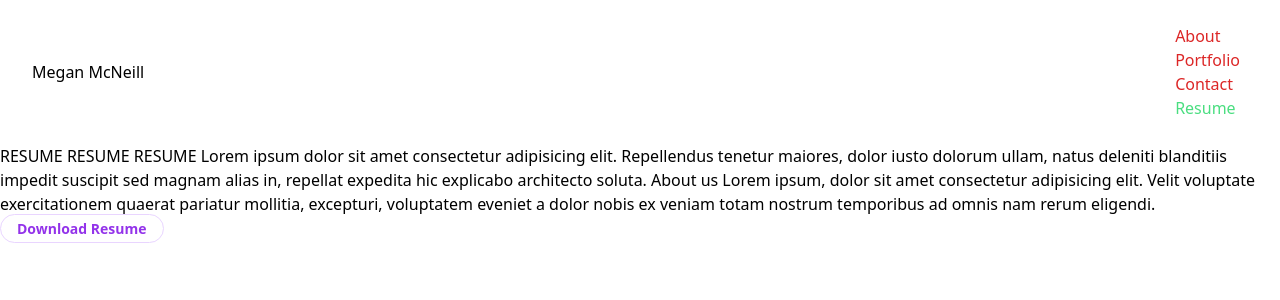
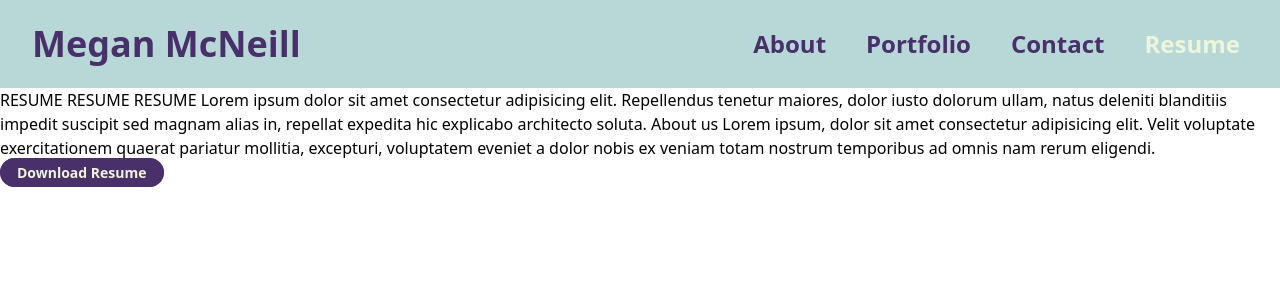
Before and after one commit to bluethreadmade/react-portfolio, a React (Vite) app: page /resume in a window 1280 px wide. Shown: the top 300 px of the page. Built offline with nearby package versions, Linux system fonts and the light colour scheme; a web font is replaced by a local one.

Commit message:
styled header

```diff
--- a/src/components/Header.jsx
+++ b/src/components/Header.jsx
@@ -2,13 +2,13 @@ import Navigation from './UI/Navigation'
 
 export default function Header() {
     return (
-        <header className="bg-white">
+        <header className="bg-background">
             <nav
                 aria-label="Global"
                 className="mx-auto flex max-w-7xl items-center justify-between p-6 lg:px-8"
             >
-                <div className="flex lg:flex-1">
-                    <p className="-m-1.5 p-1.5">Megan McNeill</p>
+                <div className="flex lg:flex-1 justify-start">
+                    <p className="-m-1.5 p-1.5 font-bold text-4xl text-accent ">Megan McNeill</p>
                 </div>
 
                 <div className="hidden lg:flex lg:gap-x-12">
--- a/src/components/UI/Navigation.jsx
+++ b/src/components/UI/Navigation.jsx
@@ -10,13 +10,13 @@ const navigation = [
 
 export default function Nagivation() {
     return (
-        <ul>
+        <ul className="flex space-x-6">
             {navigation.map((item) => (
                 <li key={item.name}>
                 <NavLink
                     to={item.href}
                     className={({ isActive }) =>{
-                        return 'px-2 py-2.5 hover:bg-cprimary-300 hover:text-csecond-100 rounded-md '+ (isActive? 'text-green-400': 'text-red-600')
+                        return 'px-2 py-2.5 hover:bg-cprimary-300 hover:text-csecond-100 rounded-md text-2xl font-bold '+ (isActive? 'text-textLight': 'text-accent')
                         }}
                 >
                     {item.name}
--- a/src/components/UI/ResumeButton.jsx
+++ b/src/components/UI/ResumeButton.jsx
@@ -1,5 +1,5 @@
 export default function ResumeButton() {
     return (
-        <a href="./Megan McNeill Resume.pdf" class="px-4 py-1 text-sm text-purple-600 font-semibold rounded-full border border-purple-200 hover:text-white hover:bg-purple-600 hover:border-transparent" download>Download Resume</a>
+        <a href="./Megan McNeill Resume.pdf" class="px-4 py-1 text-sm bg-accent text-textLight font-semibold rounded-full border border-accent hover:text-white hover:bg-purple-600 hover:border-transparent" download>Download Resume</a>
     )
 }
--- a/tailwind.config.js
+++ b/tailwind.config.js
@@ -6,7 +6,10 @@ module.exports = {
     theme: {
         extend: {
             colors: {
-                ...colors,
+                primary: '#7A9E9F',
+                textLight: '#EEF5DB',
+                accent: '#49306B',
+                background: '#b8d8d8',
             },
             fontFamily: {
                 sans: ['Inter var', ...defaultTheme.fontFamily.sans],
```
